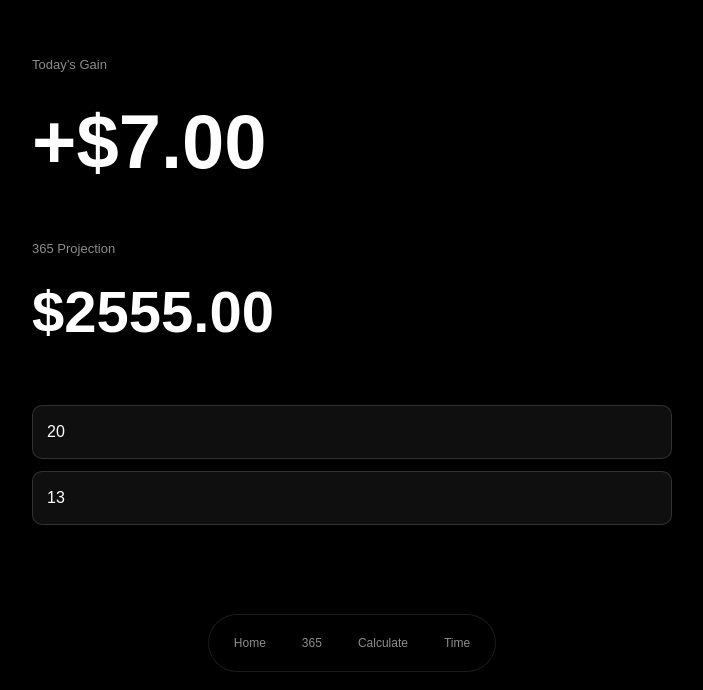
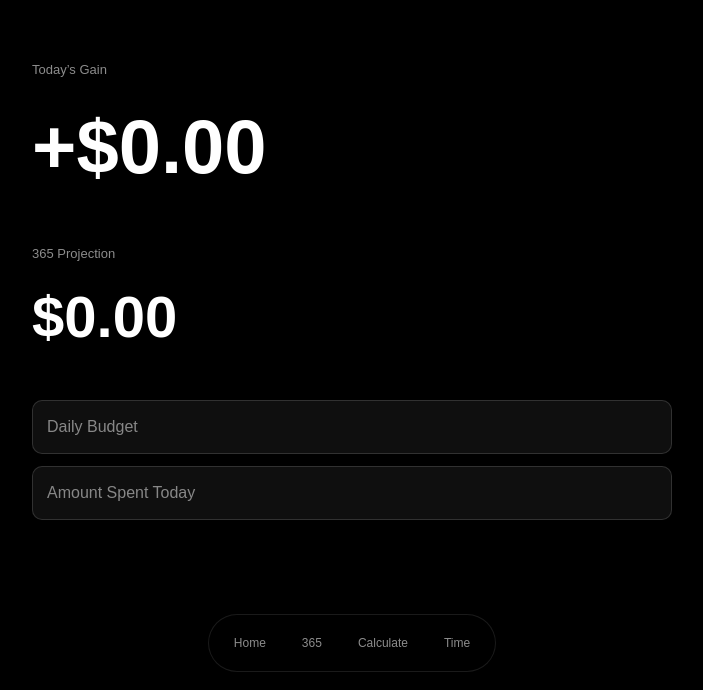
Before and after one commit to dptcoffee/Outflo, a Next.js app: page /state in a window 1280 px wide. Shown: the part 110-800 px from the top of the page, without its empty margins (288-991 px from the left). Built offline with nearby package versions, Linux system fonts and the light colour scheme.

Commit message:
Zero default values on Gain calculator

```diff
--- a/app/state/page.tsx
+++ b/app/state/page.tsx
@@ -7,12 +7,12 @@ import { useSwipe } from "@/hooks/useSwipe";
 export default function State() {
   const router = useRouter();
   const swipe = useSwipe(
-    () => router.push("/merchant"), // swipe left
-    () => router.push("/")                // swipe right
+    () => router.push("/state/merchant"),
+    () => router.push("/")
   );
 
-  const [budget, setBudget] = useState<string>("20");
-  const [spent, setSpent] = useState<string>("13");
+  const [budget, setBudget] = useState<string>("");
+  const [spent, setSpent] = useState<string>("");
 
   const { gain, rolling365 } = useMemo(() => {
     const b = Number(budget) || 0;
@@ -44,7 +44,6 @@ export default function State() {
           rowGap: "clamp(28px, 5vh, 56px)",
         }}
       >
-        {/* Numbers */}
         <div style={{ display: "grid", rowGap: 10 }}>
           <div style={{ fontSize: 13, opacity: 0.55 }}>Today’s Gain</div>
           <div
@@ -71,8 +70,7 @@ export default function State() {
           </div>
         </div>
 
-        {/* Inputs */}
-        <div style={{ display: "grid", rowGap: 12, marginTop: 10 }}>
+        <div style={{ display: "grid", rowGap: 12 }}>
           <input
             type="number"
             step="0.01"
@@ -80,16 +78,9 @@ export default function State() {
             placeholder="Daily Budget"
             value={budget}
             onChange={(e) => setBudget(e.target.value)}
-            style={{
-              padding: 14,
-              borderRadius: 10,
-              border: "1px solid rgba(255,255,255,0.14)",
-              background: "rgba(255,255,255,0.06)",
-              color: "white",
-              outline: "none",
-              fontSize: 16,
-            }}
+            style={inputStyle}
           />
+
           <input
             type="number"
             step="0.01"
@@ -97,18 +88,20 @@ export default function State() {
             placeholder="Amount Spent Today"
             value={spent}
             onChange={(e) => setSpent(e.target.value)}
-            style={{
-              padding: 14,
-              borderRadius: 10,
-              border: "1px solid rgba(255,255,255,0.14)",
-              background: "rgba(255,255,255,0.06)",
-              color: "white",
-              outline: "none",
-              fontSize: 16,
-            }}
+            style={inputStyle}
           />
         </div>
       </section>
     </main>
   );
 }
+
+const inputStyle: React.CSSProperties = {
+  padding: 14,
+  borderRadius: 10,
+  border: "1px solid rgba(255,255,255,0.14)",
+  background: "rgba(255,255,255,0.06)",
+  color: "white",
+  outline: "none",
+  fontSize: 16,
+};
```
